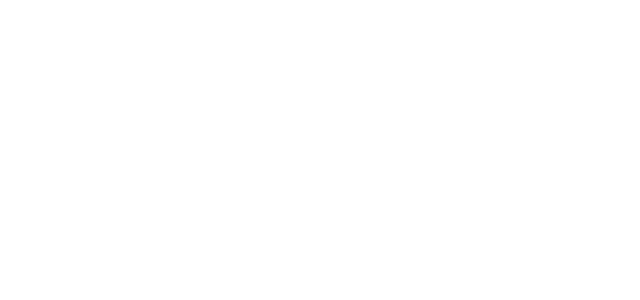
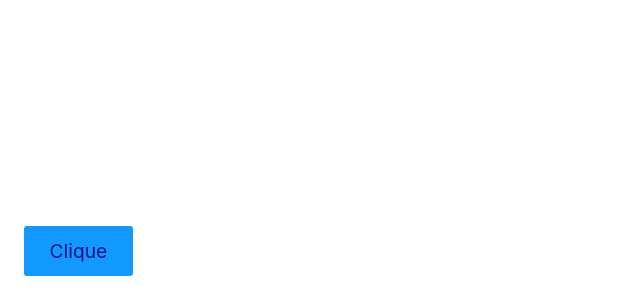
Before and after one commit to Kelvin-Jesus/react-completo, a React (Create React App) app: page / in a window 1280 px wide. Shown: the part 1398-1698 px from the top of the page, without its empty margins (0-640 px from the left). Before the commit the page ends 800 px from the top, so only its background shows below. Built offline with nearby package versions, Linux system fonts and the light colour scheme.

Commit message:
new-class: React Events

```diff
--- a/src/index.js
+++ b/src/index.js
@@ -1,7 +1,7 @@
 import React from 'react';
 import ReactDOM from 'react-dom';
 import './App.css';
-import App from './react-para-iniciantes/0208-jsx-arrays/exercicio/App.js';
+import App from './react-para-iniciantes/0209-eventos/App.js';
 // import App from './App';
 
 ReactDOM.render(
--- /dev/null
+++ b/src/react-para-iniciantes/0209-eventos/App.js
@@ -0,0 +1,28 @@
+import React from 'react';
+
+const App = () => {
+
+    const handleClick = e => {
+        console.log(e)
+    }
+
+    const handle = e => {
+        console.log(e)
+    }
+
+    const handleScroll = e => {
+        console.log(e)
+    }
+
+    window.addEventListener('scroll', handleScroll)
+
+    return (
+        <>
+            <div style={{height: '200vh'}}></div>
+            <button onClick={handleClick} onDragStart={handle} onDragEnd={handle} draggable>Clique</button>
+        </>
+    )
+
+}
+
+export default App;
```
